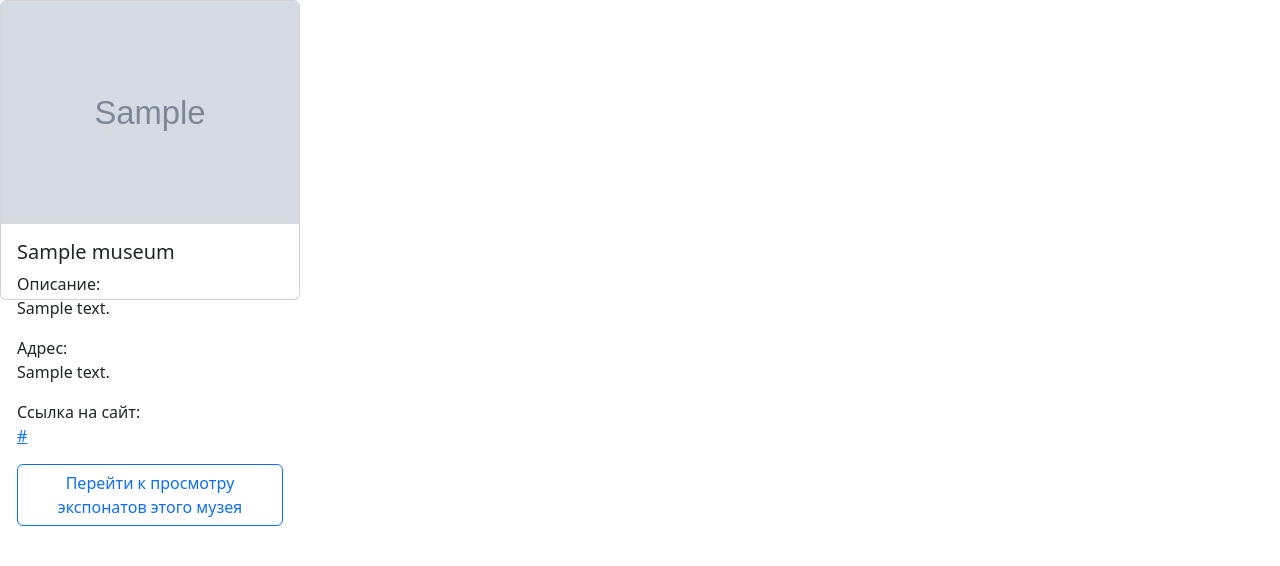
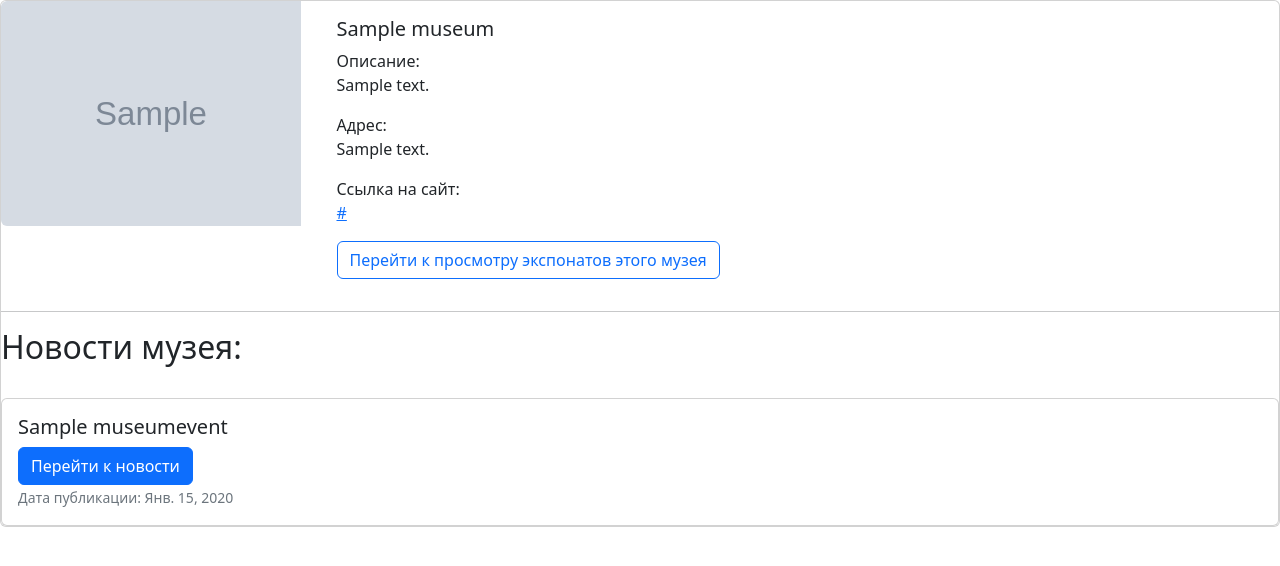
Before and after one commit to visill/group_project, a Django app: the page made by museums/models.py in a window 1280 px wide. Shown: the part 59-625 px from the top of the page. Run offline with Django 3.2, Linux system fonts and the light colour scheme; tables that the repository leaves empty hold one stand-in row (Sample ...).

Commit message:
Новая модель события - старая удалена, добавлены новости музея в его деталях

```diff
--- a/homepage/views.py
+++ b/homepage/views.py
@@ -1,14 +1,14 @@
 from django.views.generic import FormView, TemplateView
 from .forms import CityChoiceForm
 
-from .models import HPEvent
+from museums.models import MuseumEvent
 
 
 class HPEventsView(TemplateView):
     template_name = 'homepage/homepage_events.html'
 
     def get(self, request, *args, **kwargs):
-        events = HPEvent.objects.filter(city__slug=kwargs['city_slug'])[:5]
+        events = MuseumEvent.objects.filter(museum__city__slug=kwargs['city_slug']).order_by('-date')[:5]
         context = {
             'events': events
         }
--- a/museums/models.py
+++ b/museums/models.py
@@ -1,4 +1,4 @@
-from core.models import BaseModelWithImage
+from core.models import BaseModelWithImage, BaseEventModel
 from django.db import models
 
 
@@ -25,3 +25,8 @@ class Museum(BaseModelWithImage):
     class Meta:
         verbose_name = 'Музей'
         verbose_name_plural = 'Музеи'
+
+
+class MuseumEvent(BaseEventModel):
+    museum = models.ForeignKey(Museum, on_delete=models.CASCADE)
+    date = models.DateField()
--- a/museums/views.py
+++ b/museums/views.py
@@ -1,7 +1,7 @@
 from django.views.generic import TemplateView
 from django.shortcuts import get_object_or_404
 
-from .models import Museum
+from .models import Museum, MuseumEvent
 
 
 class MuseumDetailView(TemplateView):
@@ -11,8 +11,10 @@ class MuseumDetailView(TemplateView):
         museum = get_object_or_404(
             Museum, slug=kwargs['slug']
         )
+        events = MuseumEvent.objects.filter(museum=museum).order_by('date')
         context = {
-            'museum': museum
+            'museum': museum,
+            'events': events
         }
         return self.render_to_response(context)
 
--- a/templates/homepage/homepage_events.html
+++ b/templates/homepage/homepage_events.html
@@ -1,7 +1,9 @@
 {% extends "base.html" %}
 
 {% block content %}
+<h2>Новости горда {{ events.0.city.name }}:</h2>
 {% for i in events %}
+<br>
     <div class="card">
       <div class="card-body">
         <h5 class="card-title">{{ i.title }}</h5>
--- a/templates/homepage/homepage_greetings.html
+++ b/templates/homepage/homepage_greetings.html
@@ -1,3 +1,3 @@
 <hr>
 <h3>Здравствуйте, мы рады приветствовать Вас на нашем сайте-агрегаторе музеев.<br>
-    Здесь Вы сможете:<br> посмотреть на экспонаты музея в онлайн формате, узнать актуальные новости музеев Вашего города, а также посмотреть новости конкретного музея</h3>
+    Здесь Вы сможете:<br>Посмотреть на экспонаты музея в онлайн формате<br>Узнать актуальные новости музеев Вашего города<br>Посмотреть новости конкретного музея</h3>
--- a/templates/museum/detail.html
+++ b/templates/museum/detail.html
@@ -1,9 +1,12 @@
 {% extends 'base.html' %}
 
 {% block content %}
-<div class="card mb-3" style="width:300px; height:300px;">
-  <img class="card-img-top" width="300" height="300"
-  src="{{ museum.image.url }}" alt="Card image cap">
+<div class="card mb-3">
+  <div class="row g-0">
+    <div class="col-md-3">
+      <img class="img-fluid rounded-start" width="300" height="300" src="{{ museum.image.url }}" alt="Card image cap">
+    </div>
+    <div class="col-md-9">
       <div class="card-body">
         <h5 class="card-title">{{ museum.name }}</h5>
         <p class="card-text">Описание:<br>{{ museum.description|safe }}</p>
@@ -12,4 +15,20 @@
         <a href="{% url 'exhibits:exhibit_list' museum.slug %}" role="button" class="btn btn-outline-primary">Перейти к просмотру экспонатов этого музея</a>
       </div>
     </div>
+  </div>
+  <div>
+    <hr>
+<h2>Новости музея:</h2>
+{% for i in events %}
+   <br>
+  <div class="card">
+    <div class="card-body">
+      <h5 class="card-title">{{ i.title }}</h5>
+      <a href="{{ i.link }}" class="btn btn-primary">Перейти к новости</a>
+      <p class="card-text"><small class="text-muted">Дата публикации: {{ i.date }}</small></p>
+    </div>
+  </div>
+
+{% endfor %}</div>
+</div>
 {% endblock %}
```
Also changed, not shown: homepage/admin.py (deleted, +0 -11 lines), homepage/models.py (deleted, +0 -8 lines), museums/admin.py (+9 -1 lines), homepage/migrations/0003_delete_hpevent.py (added), museums/migrations/0008_museumevent.py (added). Lines whose indentation alone changed are shown as unchanged.
